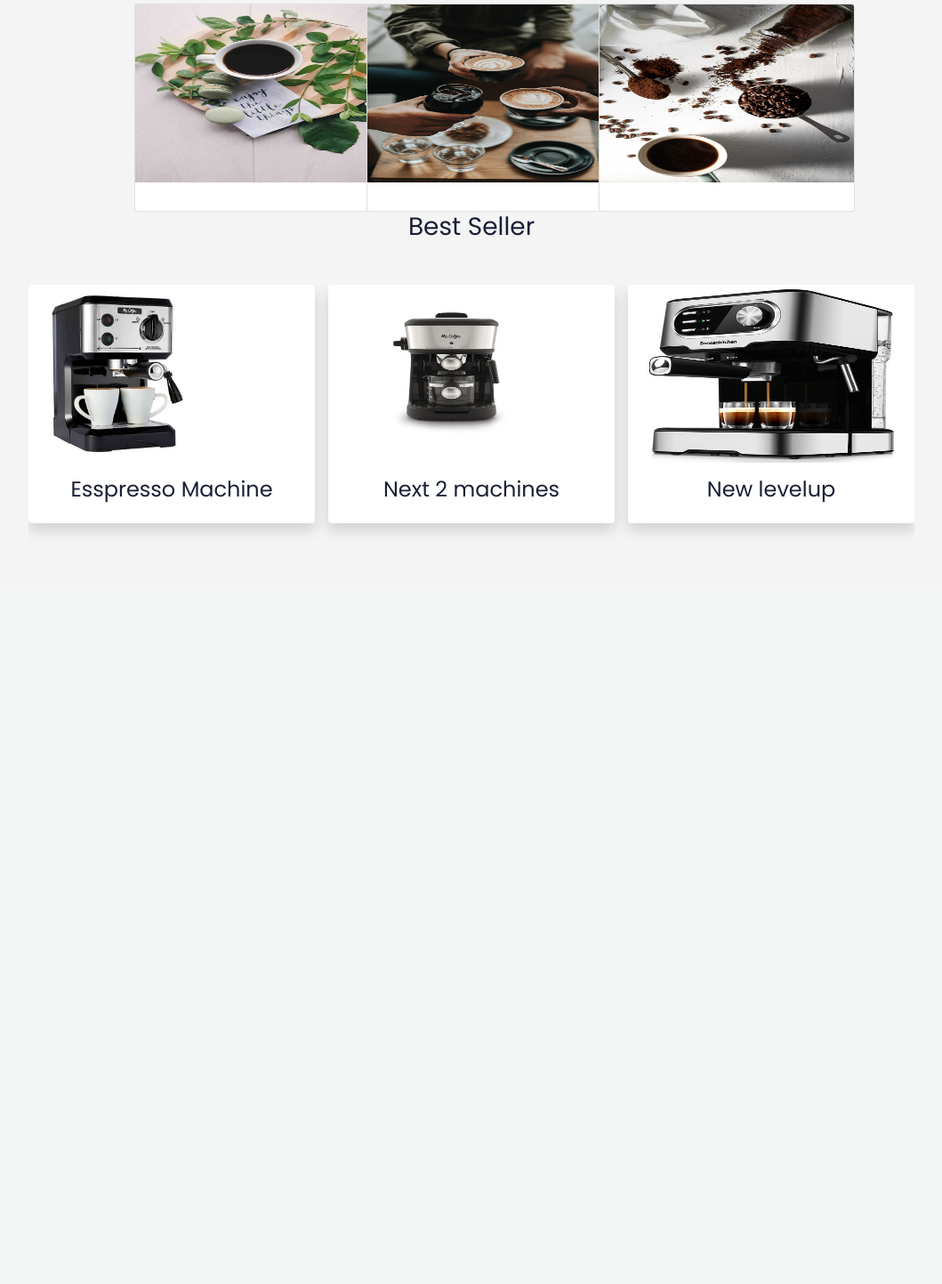
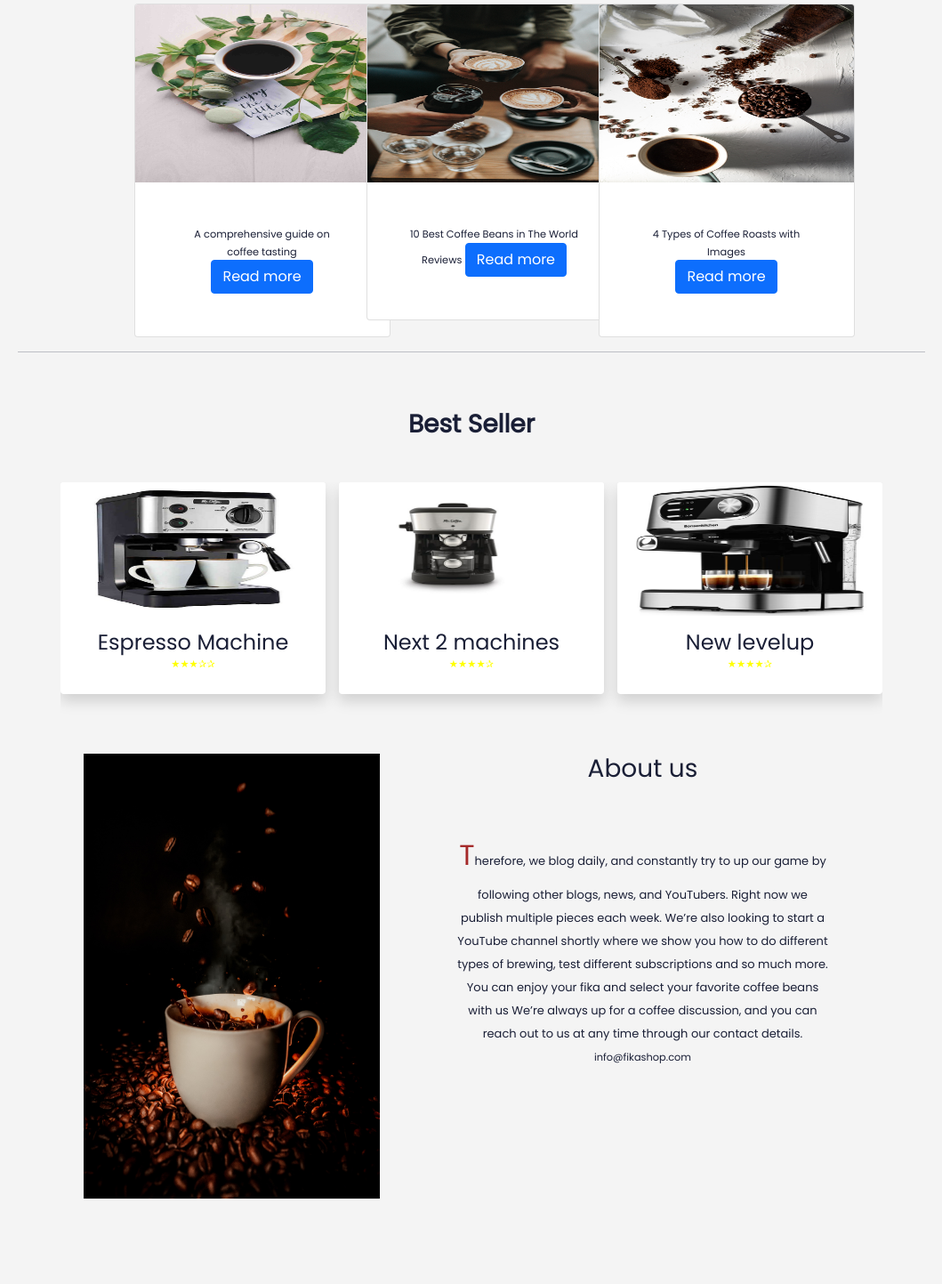
Before and after one commit to Lexicon-Group-2/Coffee_shop, a Django app: page /home/ in a window 1280 px wide. Shown: the part 295-1738 px from the top of the page at 89% size, without its empty margins (110-1169 px from the left). Before the commit the page ends 895 px from the top, so only its background shows below. Run offline with Django 3.2, Linux system fonts and the light colour scheme; parts of the project's set-up code (start-up, migrations or seed data) failed here and were passed over; some libraries are stand-ins or nearby versions.

Commit message:
pushing homepage into github

```diff
--- a/static/css/main.css
+++ b/static/css/main.css
@@ -166,7 +166,7 @@ p::first-letter {
   color: brown;
   font-size: xx-large;
 }
-.btn {
+.btn_start {
   position: relative;
   padding: 1.4rem 4.2rem;
   padding-right: 3.1rem;
@@ -473,3 +473,7 @@ h2 {
   color: brown;
   size: 40px;
 }
+
+.star {
+  color: yellow;
+}
--- a/templates/main/homepage.html
+++ b/templates/main/homepage.html
@@ -14,6 +14,7 @@
   crossorigin="anonymous"
 />
 <link rel="stylesheet" href="{% static '/static/css/main.css' %}" />
+<link href="https://unpkg.com/aos@2.3.1/dist/aos.css" rel="stylesheet" />
 <style>
   @import url("https://fonts.googleapis.com/css2?family=Poppins&display=swap");
 
@@ -32,13 +33,13 @@
     <h1 class="text-uppercase fw-lighter">It's All about Coffee</h1>
 
     <a style="text-decoration: none" href="/" class="fikka_button">
-      <h1 class="text-center fw-bold display-1 mb-5">
+      <h1 class="text-center fw-bold display-1 mb-5" data-aos="zoom-in">
         Let's<span class="text-danger"> Fika</span>
       </h1></a
     >
   </div>
 
-  <div class="row justify-content-md-center">
+  <div class="row justify-content-md-center" data-aos="fade-up">
     <div class="col-sm-3">
       <div class="card text-center" style="width: 18rem">
         <img
@@ -47,7 +48,10 @@
           alt="..."
           style="height: 200px"
         />
-        <div class="card-body"></div>
+        <div class="card-body p-5">
+          <small> A comprehensive guide on coffee tasting</small>
+          <a href="#" class="btn btn-primary">Read more</a>
+        </div>
       </div>
     </div>
     <div class="col-sm-3">
@@ -58,7 +62,10 @@
           alt="..."
           style="height: 200px"
         />
-        <div class="card-body"></div>
+        <div class="card-body p-5">
+          <small>10 Best Coffee Beans in The World Reviews</small>
+          <a href="#" class="btn btn-primary">Read more</a>
+        </div>
       </div>
     </div>
     <div class="col-sm-3">
@@ -69,28 +76,33 @@
           alt="..."
           style="height: 200px"
         />
-        <div class="card-body"></div>
+        <div class="card-body p-5">
+          <small>4 Types of Coffee Roasts with Images</small><br />
+          <a href="#" class="btn btn-primary">Read more</a>
         </div>
       </div>
     </div>
+  </div>
+  <hr />
 
-  <div class="container-fluid my-6">
-    <h3 class="text-center mb-5">Best <span> Seller </span></h3>
+  <div class="container-fluid my-6 p-5">
+    <h3 class="text-center fw-bold mb-5">Best <span> Seller </span></h3>
 
     <div class="row">
       <div class="col-12 m-auto">
         <div class="owl-carousel owl-theme">
-          <div class="item mb-4">
+          <div class="item mb-5">
             <div class="card border-0 shadow">
               <img
                 src="/media/coffee_images/image1.jpeg"
                 alt=""
                 class="card-img-top"
-                style="height: 200px; width: 200px"
+                style="height: 150px"
               />
               <div class="card-body">
                 <div class="card-title text-center">
-                  <h4>Esspresso Machine</h4>
+                  <h4>Espresso Machine</h4>
+                  <small class="star">★★★✰✰</small>
                 </div>
               </div>
             </div>
@@ -100,13 +112,14 @@
             <div class="card border-0 shadow">
               <img
                 src="/media/coffee_images/coffee2.jpeg"
-                style="height: 200px"
+                style="height: 150px"
                 alt=""
                 class="card-img-top"
               />
               <div class="card-body">
                 <div class="card-title text-center">
                   <h4>Next 2 machines</h4>
+                  <small class="star">★★★★✰</small>
                 </div>
               </div>
             </div>
@@ -115,13 +128,14 @@
             <div class="card border-0 shadow">
               <img
                 src="/media/coffee_images/coffee3.jpeg"
-                style="height: 200px"
+                style="height: 150px"
                 alt=""
                 class="card-img-top"
               />
               <div class="card-body">
                 <div class="card-title text-center">
                   <h4>New levelup</h4>
+                  <small class="star">★★★★✰</small>
                 </div>
               </div>
             </div>
@@ -130,18 +144,41 @@
             <div class="card border-0 shadow">
               <img
                 src="/media/coffee_images/coffee4.jpeg"
-                style="height: 200px"
+                style="height: 150px"
                 alt=""
                 class="card-img-top"
               />
               <div class="card-body">
                 <div class="card-title text-center">
-                  <h4>Owl Carousel</h4>
+                  <h4>Next 1 coffee</h4>
+                  <small class="star">★★★✰✰</small>
                 </div>
               </div>
             </div>
           </div>
         </div>
+      </div>
+    </div>
+
+    <br />
+    <div class="container">
+      <div class="row">
+        <div class="col-sm-5" data-aos="fade-right">
+          <img style="height: 500px" src="/media/images/about-me.jpg" />
+        </div>
+        <div class="col" data-aos="fade-left">
+          <h3>About us</h3>
+          <p class="p-5 lh-lg">
+            Therefore, we blog daily, and constantly try to up our game by
+            following other blogs, news, and YouTubers. Right now we publish
+            multiple pieces each week. We’re also looking to start a YouTube
+            channel shortly where we show you how to do different types of
+            brewing, test different subscriptions and so much more. You can
+            enjoy your fika and select your favorite coffee beans with us We’re
+            always up for a coffee discussion, and you can reach out to us at
+            any time through our contact details.
+            <small>info@fikashop.com</small>
+          </p>
         </div>
       </div>
     </div>
@@ -164,6 +201,9 @@
         loop: true,
         margin: 15,
         nav: false,
+        autoplay: true,
+        autoplayTimeout: 2000,
+        autoplayHoverPause: true,
         responsive: {
           0: {
             items: 1,
@@ -180,5 +220,10 @@
       });
     </script>
   </div>
+  <script src="https://unpkg.com/aos@2.3.1/dist/aos.js"></script>
 
+  <script>
+    AOS.init();
+  </script>
   {% endblock %}
+</div>
--- a/templates/main/index.html
+++ b/templates/main/index.html
@@ -25,7 +25,7 @@
     <div class="container text-center">
       <h1>Life is too short for bad coffee</h1>
       <p>We Help You Find The Right Gear and Technique</p>
-      <a href="{% url 'home' %}" class="btn from-center">Start</a>
+      <a href="{% url 'home' %}" class="btn_start from-center">Start</a>
     </div>
   </body>
 </html>
--- a/templates/main/navbar.html
+++ b/templates/main/navbar.html
@@ -1,5 +1,5 @@
 <nav class="navbar navbar-expand-lg navbar-secondary bg-secondary">
-  <a class="navbar-brand nav-link ms-5" href="{% url 'home' %}">Logo img</a>
+  <a class="navbar-brand nav-link ms-5" href="{% url 'landing' %}">Logo img</a>
   <div class="collapse navbar-collapse container-fluid" id="navbarSupportedContent">
     <div>
       <ul class="navbar-nav mr-auto">
```
Also changed, not shown: media/images/about-me.jpg (added). Lines whose indentation alone changed are shown as unchanged.
